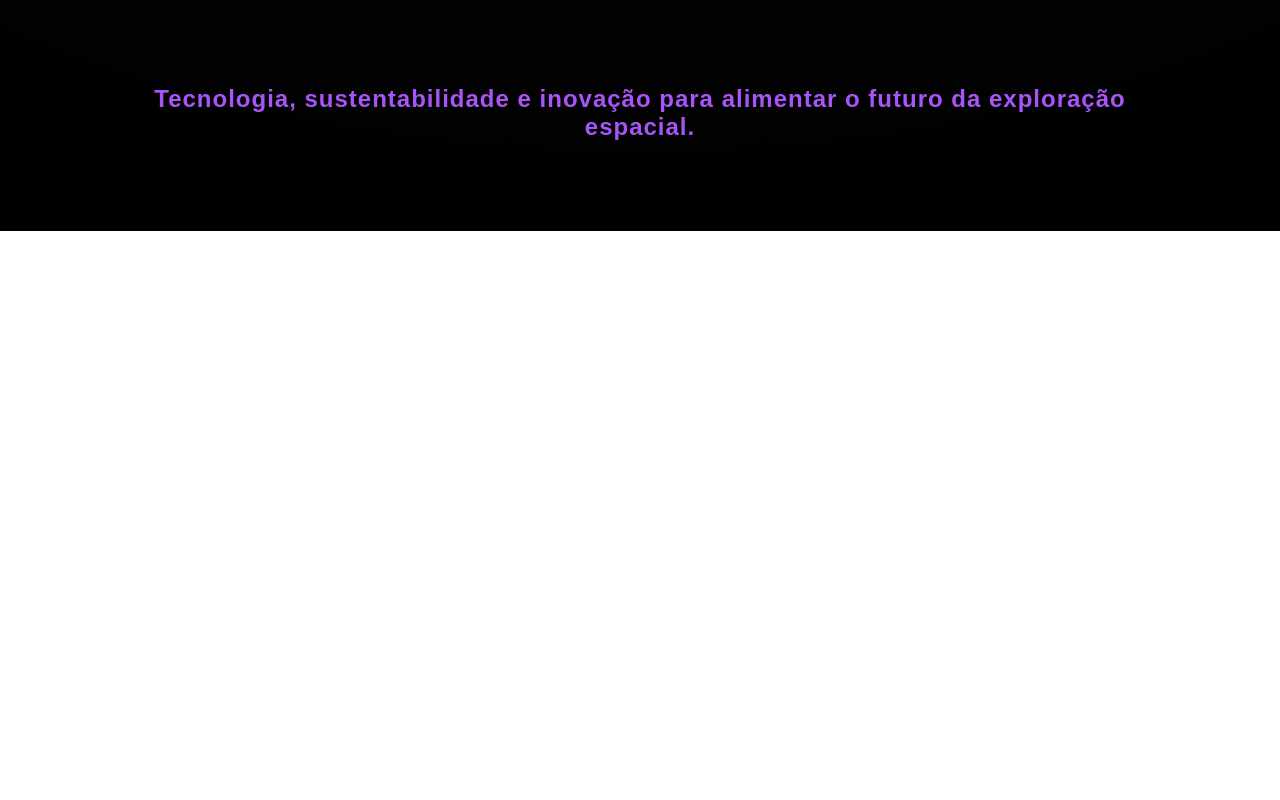
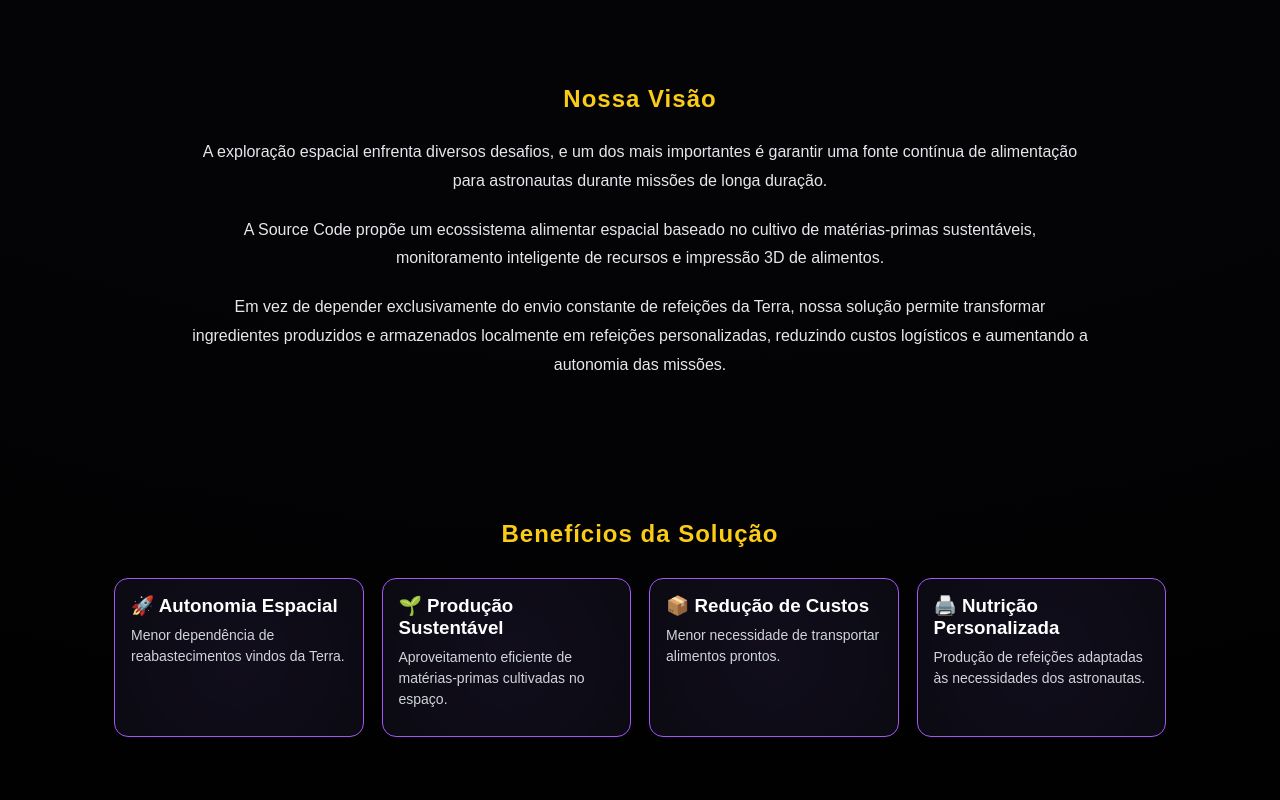
Before and after one commit to U-Ale/Foodprint-space, a React (Vite) app in the folder foodprint-3d/: page / in a window 1280 px wide. Shown: the part 1540-2340 px from the top of the page. Before the commit the page ends 1771 px from the top, so only its background shows below. Built offline with nearby package versions, Linux system fonts and the light colour scheme.

Commit message:
Mudança final na home principal e no readme

```diff
--- a/foodprint-3d/src/css/home.css
+++ b/foodprint-3d/src/css/home.css
@@ -192,6 +192,57 @@ h2 {
   .fluxo-container {
     flex-direction: column;
   }
+}
+
+/* ===== A - VISÃO ===== */
+
+.visao {
+  max-width: 1100px;
+  margin: auto;
+  padding: 60px 24px;
+  text-align: center;
+}
+
+.visao h2 {
+  color: #facc15;
+  margin-bottom: 25px;
+}
+
+.visao p {
+  max-width: 900px;
+  margin: 0 auto 20px;
+  color: #e5e7eb;
+  line-height: 1.8;
+  font-size: 16px;
+}
+
+/* ===== M - BENEFÍCIOS ===== */
+
+.beneficios {
+  max-width: 1100px;
+  margin: auto;
+  padding: 60px 24px;
+}
+
+.beneficios h2 {
+  color: #facc15;
+  margin-bottom: 30px;
+}
+
+/* ===== CTA MELHORADA ===== */
+
+.cta {
+  padding-top: 80px;
+  padding-bottom: 80px;
+}
+
+.cta h2 {
+  color: #a855f7;
+  font-size: 2rem;
+  max-width: 900px;
+  margin: auto;
+  line-height: 1.5;
+  text-shadow: 0 0 12px rgba(168, 85, 247, 0.4);
 }
 
 
--- a/foodprint-3d/src/pages/Contato.jsx
+++ b/foodprint-3d/src/pages/Contato.jsx
@@ -14,7 +14,7 @@ function Contato() {
         <h2>📧 Email da Source Code</h2>
 
         <p>
-          sourcecode@foodprint3d.com
+          sourcecodefiap@gmail.com
         </p>
 
       </div>
--- a/foodprint-3d/src/pages/Home.jsx
+++ b/foodprint-3d/src/pages/Home.jsx
@@ -104,12 +104,76 @@ function Home() {
         </div>
       </section>
 
+
+
+            {/* A - NOSSA VISÃO */}
+      <section className="visao">
+        <h2>Nossa Visão</h2>
+
+        <p>
+          A exploração espacial enfrenta diversos desafios, e um dos mais
+          importantes é garantir uma fonte contínua de alimentação para
+          astronautas durante missões de longa duração.
+        </p>
+
+        <p>
+          A Source Code propõe um ecossistema alimentar espacial baseado
+          no cultivo de matérias-primas sustentáveis, monitoramento
+          inteligente de recursos e impressão 3D de alimentos.
+        </p>
+
+        <p>
+          Em vez de depender exclusivamente do envio constante de refeições
+          da Terra, nossa solução permite transformar ingredientes produzidos
+          e armazenados localmente em refeições personalizadas, reduzindo
+          custos logísticos e aumentando a autonomia das missões.
+        </p>
+      </section>
+
+      {/* M - BENEFÍCIOS */}
+      <section className="beneficios">
+        <h2>Benefícios da Solução</h2>
+
+        <div className="cards">
+
+          <div className="card">
+            <h3>🚀 Autonomia Espacial</h3>
+            <p>
+              Menor dependência de reabastecimentos vindos da Terra.
+            </p>
+          </div>
+
+          <div className="card">
+            <h3>🌱 Produção Sustentável</h3>
+            <p>
+              Aproveitamento eficiente de matérias-primas cultivadas no espaço.
+            </p>
+          </div>
+
+          <div className="card">
+            <h3>📦 Redução de Custos</h3>
+            <p>
+              Menor necessidade de transportar alimentos prontos.
+            </p>
+          </div>
+
+          <div className="card">
+            <h3>🖨️ Nutrição Personalizada</h3>
+            <p>
+              Produção de refeições adaptadas às necessidades dos astronautas.
+            </p>
+          </div>
+
+        </div>
+      </section>
+
       {/* A - CHAMADA FINAL */}
       <section className="cta">
         <h2>
-          Tecnologia, sustentabilidade e inovação para alimentar o futuro da
-          exploração espacial.
+          Não enviamos apenas alimentos para o espaço.
+          Criamos um sistema capaz de produzi-los.
         </h2>
+
 
       </section>
 
```
Also changed, not shown: 1 other file (tests, documents, lock files or other folders).
